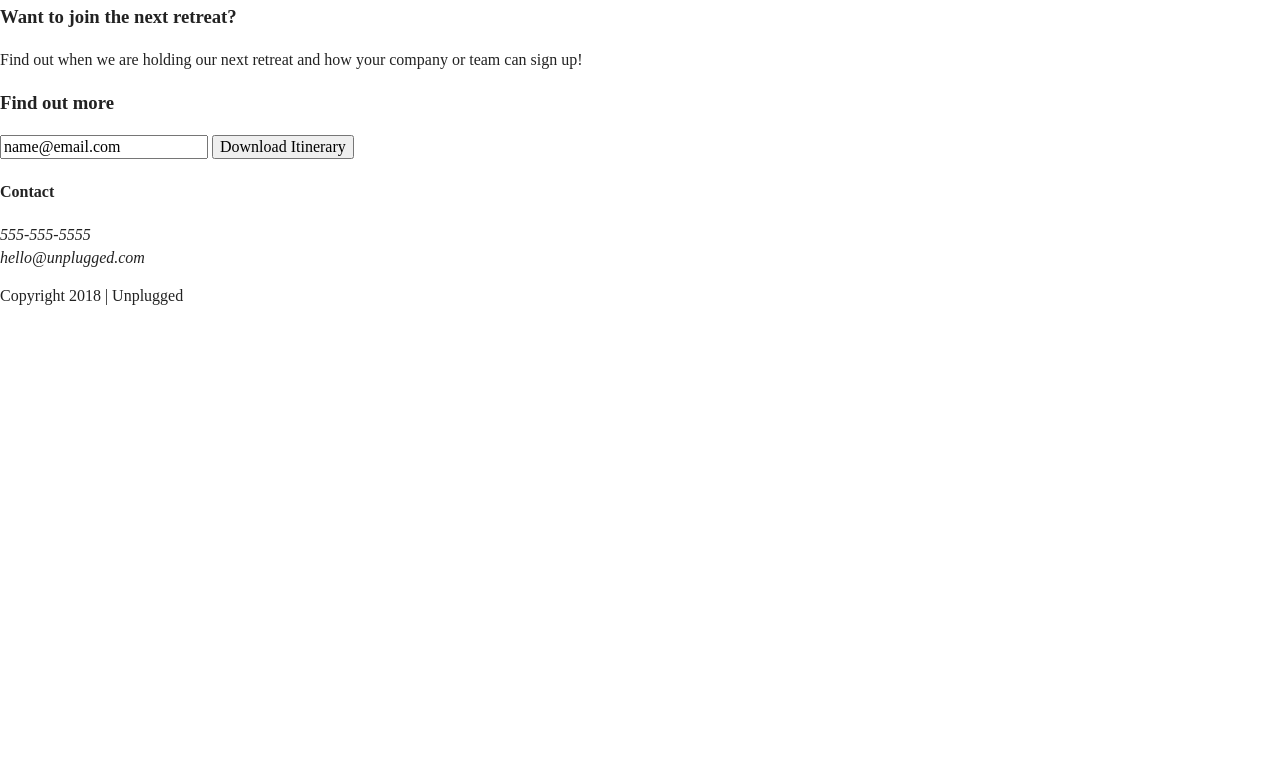
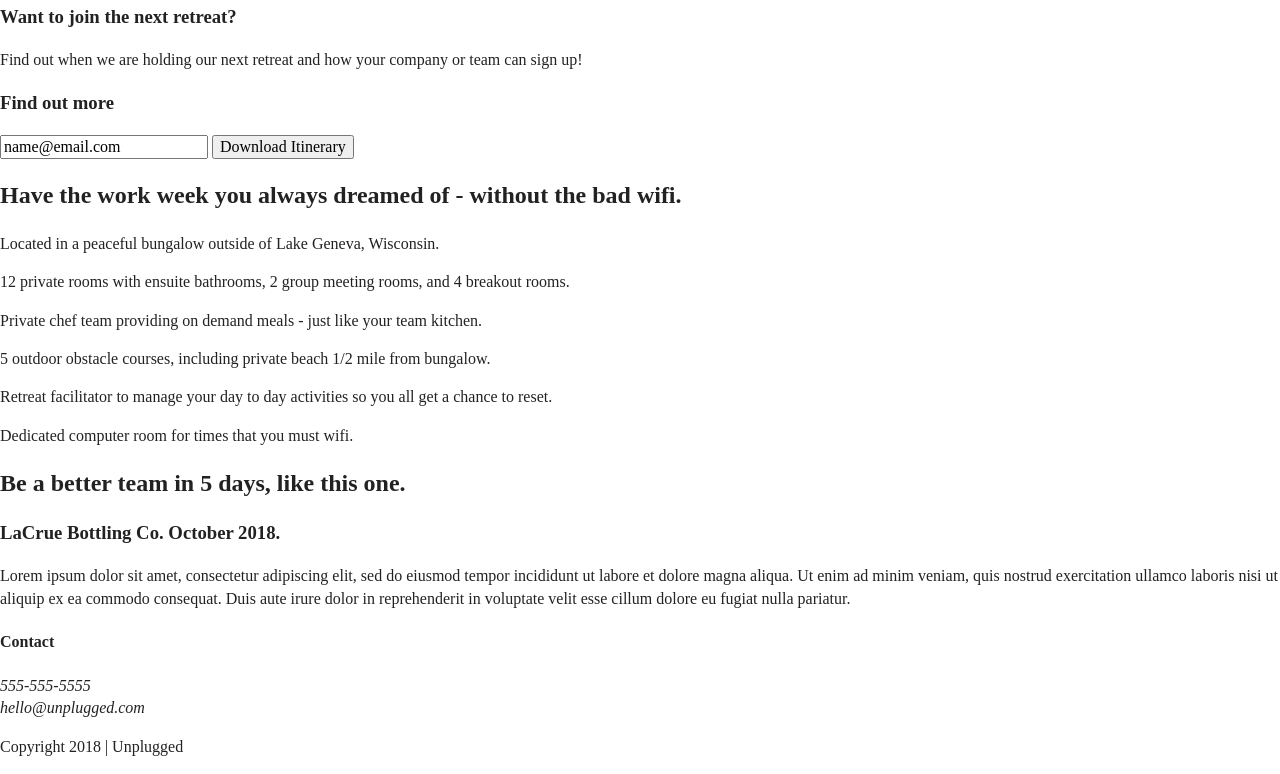
Before and after one commit to kenyajdunn/unplugged-retreat, a plain HTML site: page index.html in a window 1280 px wide. Shown: the part 168-942 px from the top of the page. Before the commit the page ends 800 px from the top, so only its background shows below. Drawn offline with Linux system fonts and the light colour scheme.

Commit message:
Added rest of content

```diff
--- a/index.html
+++ b/index.html
@@ -103,6 +103,53 @@
       </div>
     </aside>
 
+    <section class="features">
+      <div class="content-wrapper">
+        <h2>Have the work week you always dreamed of - without the bad wifi.</h2>
+        <div class="features-items">
+        <article>
+          <p class="fontawesome-icon"></p>
+          <p class="features-item-description">Located in a peaceful bungalow outside of Lake Geneva, Wisconsin.</p>
+        </article>
+        <article>
+          <p class="font-awesome-icon"></p>
+          <p class="features-item-description">12 private rooms with ensuite bathrooms, 2 group meeting rooms, and 4 breakout rooms.</p>
+        </article>
+        <article>
+          <p class="fontawesome-icon"></p>
+          <p class="features-item-description">Private chef team providing on demand meals - just like your team kitchen.</p>
+        </article>
+        <article>
+          <p class="fontawesome-icon"></p>
+          <p class="features-item-description">5 outdoor obstacle courses, including private beach 1/2 mile from bungalow.</p>
+        </article>
+        <article>
+          <p class="fontawesome-icon"></p>
+          <p class="features-item-description">Retreat facilitator to manage your day to day activities so you all get a chance to reset.</p>
+        </article>
+        <article>
+          <p class="fontawesome-icon"></p>
+          <p class="features-item-description">Dedicated computer room for times that you must wifi.</p>
+        </article>
+        </div>
+      </div>
+    </section>
+
+    <section class="reviews">
+      <div class="content-wrapper">
+        <h2>Be a better team in 5 days, like this one.</h2>
+        <article>
+          <div>
+            <h3>LaCrue Bottling Co. October 2018.</h3>
+            <p>
+              Lorem ipsum dolor sit amet, consectetur adipiscing elit, sed do eiusmod tempor incididunt ut labore et dolore magna aliqua. Ut enim ad minim veniam, quis nostrud exercitation ullamco laboris nisi ut aliquip ex ea commodo consequat. Duis aute irure dolor
+              in reprehenderit in voluptate velit esse cillum dolore eu fugiat nulla pariatur.
+            </p>
+          </div>
+        </article>
+      </div>
+    </section>
+
 
   </main> <!-- main wrapper -->
 
@@ -121,8 +168,11 @@
         <div class="social">
           <div class="social-icons">
             <p><a href="https://www.facebook.com/kenya.dunn.965/" target="_blank"></a></p> <!-- proper way to list contact info -->
+
             <p><a href="https://www.instagram.com/kenyajdunn/?hl=en" target="_blank"></a></p>
+
             <p><a href="https://www.pinterest.com/kenyajdunn/_saved/" target="_blank"></a></p>
+
             <p><a href="https://github.com/kenyajdunn" target="_blank"></a></p>
               <!-- other social links here-->
           </div>
```
